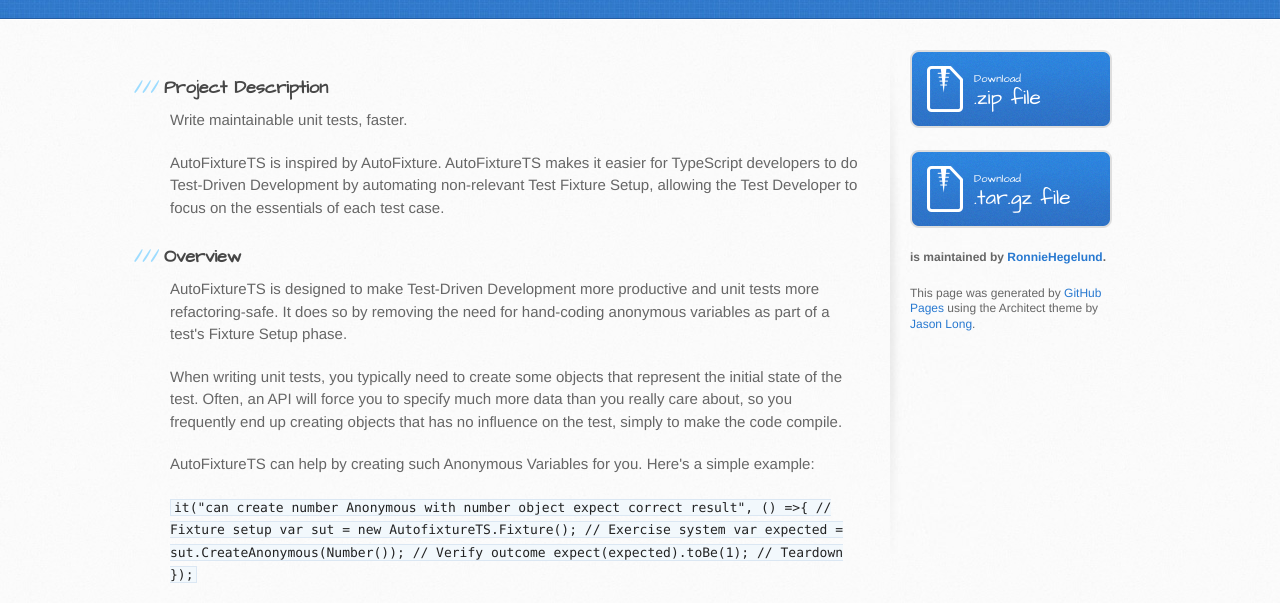
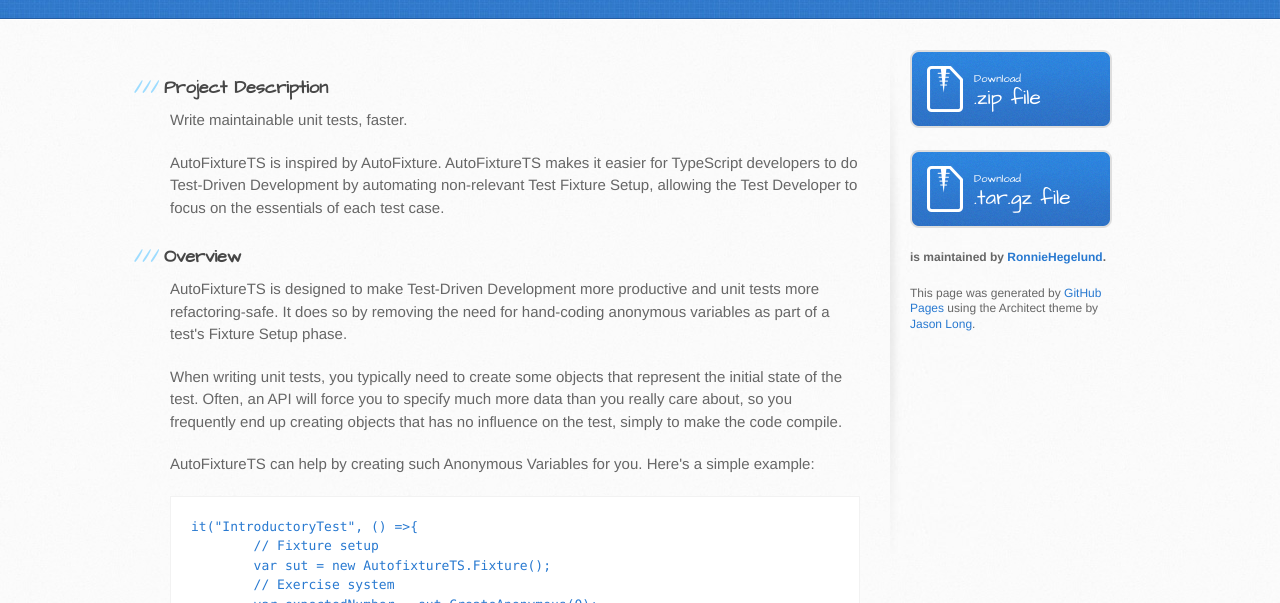
Before and after one commit to RonnieHegelund/AutoFixtureTS, a plain HTML site: page index.html in a window 1280 px wide. Shown: the part 182-785 px from the top of the page. Drawn offline with Linux system fonts and the light colour scheme.

Commit message:
Create gh-pages branch via GitHub

```diff
--- a/index.html
+++ b/index.html
@@ -43,15 +43,16 @@ AutoFixtureTS makes it easier for TypeScript developers to do Test-Driven Develo
 
 <p>AutoFixtureTS can help by creating such Anonymous Variables for you. Here's a simple example:</p>
 
-<p><code>it("can create number Anonymous with number object expect correct result", () =&gt;{
+<pre lang="//IntroductoryTest"><code>it("IntroductoryTest", () =&gt;{
         // Fixture setup
         var sut = new AutofixtureTS.Fixture();
         // Exercise system
-        var expected = sut.CreateAnonymous(Number());
+        var expectedNumber = sut.CreateAnonymous(0);
         // Verify outcome
-        expect(expected).toBe(1);
+        expect(expectedNumber).toBe(1)
         // Teardown
-    });</code></p>
+    });
+</code></pre>
 
 <p>This example illustrates the basic principle of AutoFixtureTS: It can create values of virtually any type without the need for you to explicitly define which values should be used. </p>
         </section>
```
Also changed, not shown: params.json (+1 -1 lines).
